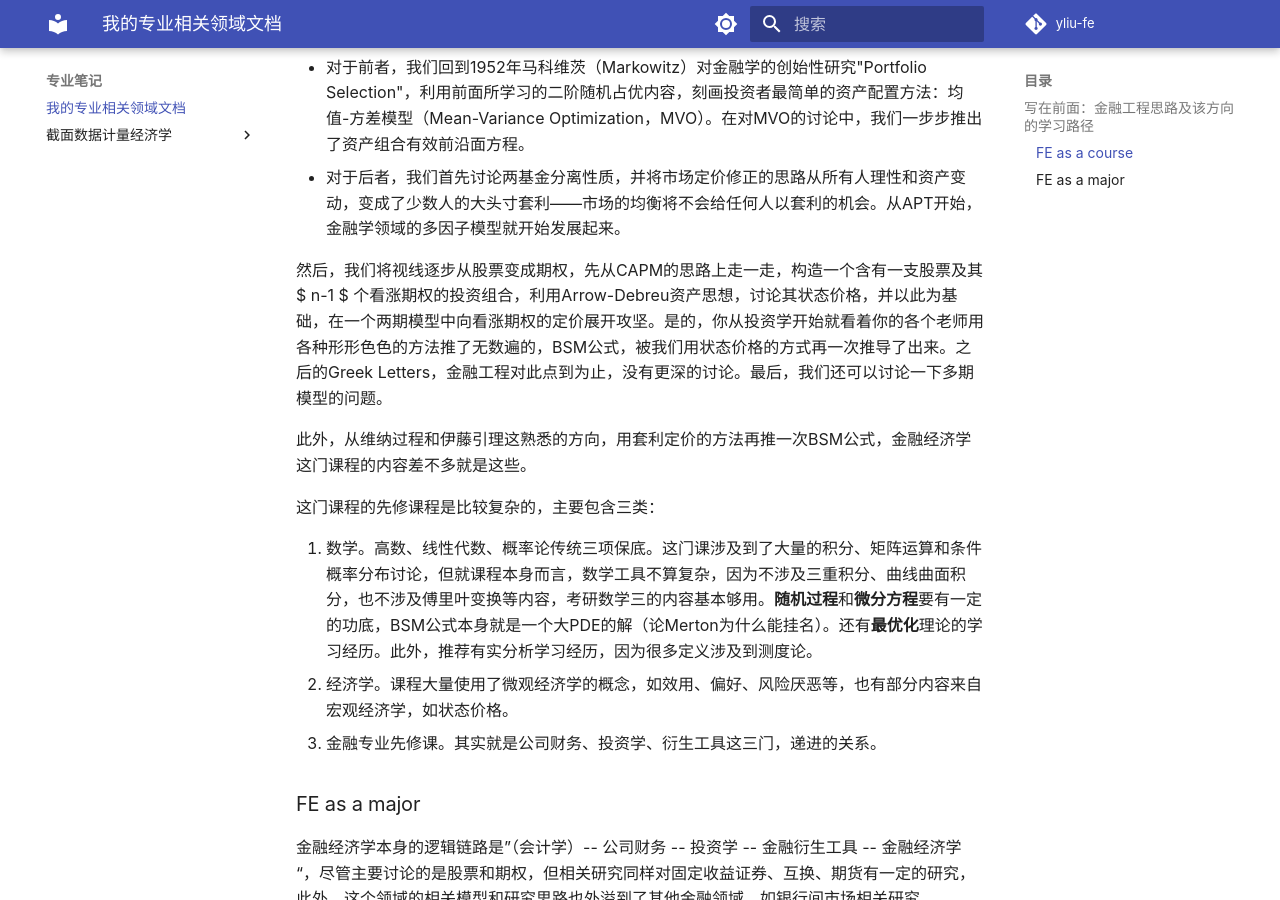
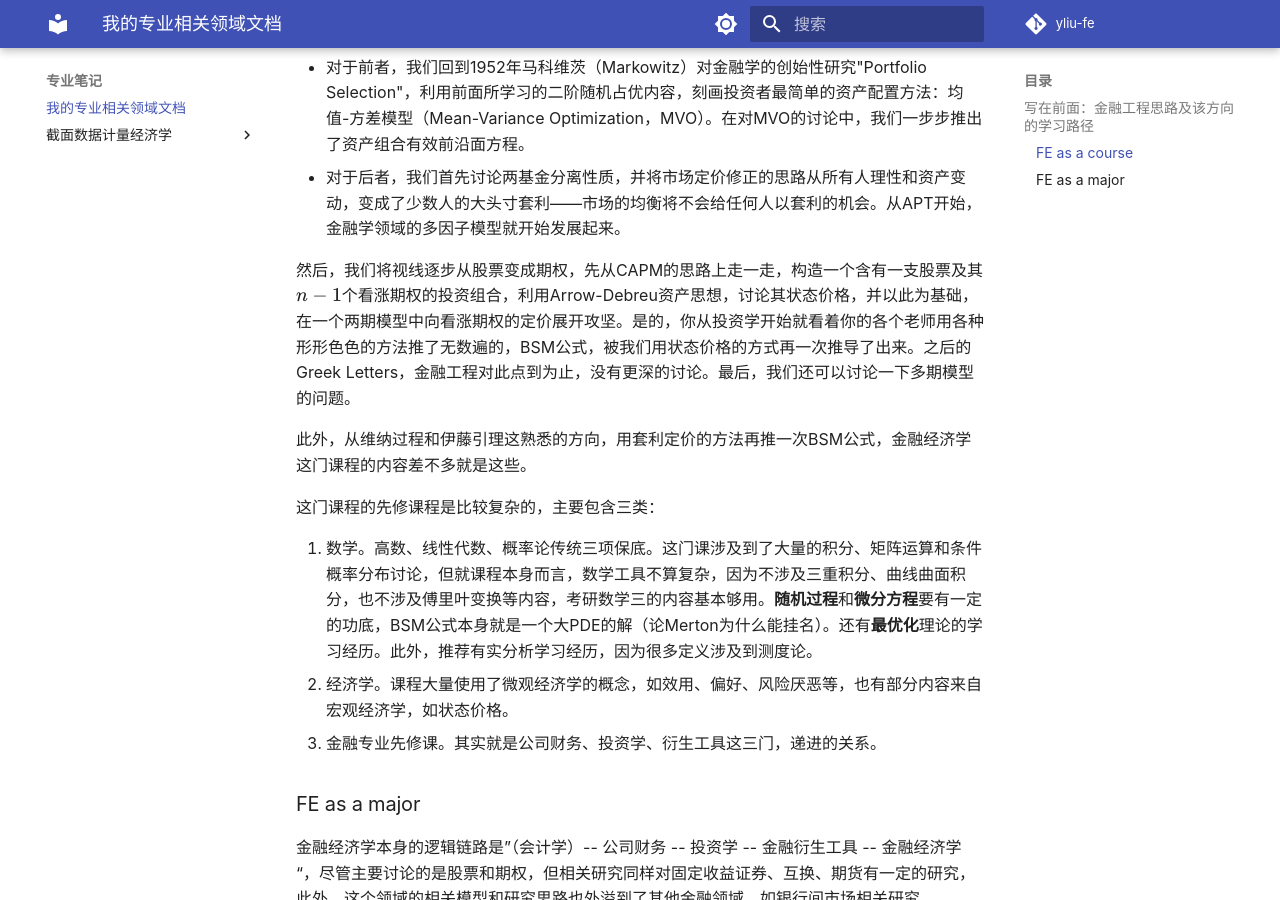
Before and after one commit to yliu-fe/yliu-fe.github.io, an MkDocs documentation site: the page built from docs/专业相关/Major_index.md, in a window 1280 px wide and 900 px high, scrolled down 713 px. Built offline with MkDocs 1.6.1 and Material for MkDocs 9.7.7, drawn with Linux system fonts in a browser that asks for light colours; comment, search, counter and statistics services are not loaded; some of the changed lines change nothing that is shown.

Commit message:
change the js source

```diff
--- a/docs/专业相关/Major_index.md
+++ b/docs/专业相关/Major_index.md
@@ -19,7 +19,7 @@
 - 对于前者，我们回到1952年马科维茨（Markowitz）对金融学的创始性研究"Portfolio Selection"，利用前面所学习的二阶随机占优内容，刻画投资者最简单的资产配置方法：均值-方差模型（Mean-Variance Optimization，MVO）。在对MVO的讨论中，我们一步步推出了资产组合有效前沿面方程。
 - 对于后者，我们首先讨论两基金分离性质，并将市场定价修正的思路从所有人理性和资产变动，变成了少数人的大头寸套利——市场的均衡将不会给任何人以套利的机会。从APT开始，金融学领域的多因子模型就开始发展起来。
 
-然后，我们将视线逐步从股票变成期权，先从CAPM的思路上走一走，构造一个含有一支股票及其 $ n-1 $ 个看涨期权的投资组合，利用Arrow-Debreu资产思想，讨论其状态价格，并以此为基础，在一个两期模型中向看涨期权的定价展开攻坚。是的，你从投资学开始就看着你的各个老师用各种形形色色的方法推了无数遍的，BSM公式，被我们用状态价格的方式再一次推导了出来。之后的Greek Letters，金融工程对此点到为止，没有更深的讨论。最后，我们还可以讨论一下多期模型的问题。
+然后，我们将视线逐步从股票变成期权，先从CAPM的思路上走一走，构造一个含有一支股票及其$n-1$个看涨期权的投资组合，利用Arrow-Debreu资产思想，讨论其状态价格，并以此为基础，在一个两期模型中向看涨期权的定价展开攻坚。是的，你从投资学开始就看着你的各个老师用各种形形色色的方法推了无数遍的，BSM公式，被我们用状态价格的方式再一次推导了出来。之后的Greek Letters，金融工程对此点到为止，没有更深的讨论。最后，我们还可以讨论一下多期模型的问题。
 
 此外，从维纳过程和伊藤引理这熟悉的方向，用套利定价的方法再推一次BSM公式，金融经济学这门课程的内容差不多就是这些。
 
--- a/mkdocs.yml
+++ b/mkdocs.yml
@@ -75,4 +75,4 @@
 extra_javascript:
   - javascripts/mathjax.js
   - https://polyfill.io/v3/polyfill.min.js?features=es6
-  - https://unpkg.com/mathjax@3/es5/tex-mml-chtml.js
+  - https://cdn.jsdelivr.net/npm/mathjax@3/es5/tex-mml-chtml.js
```
